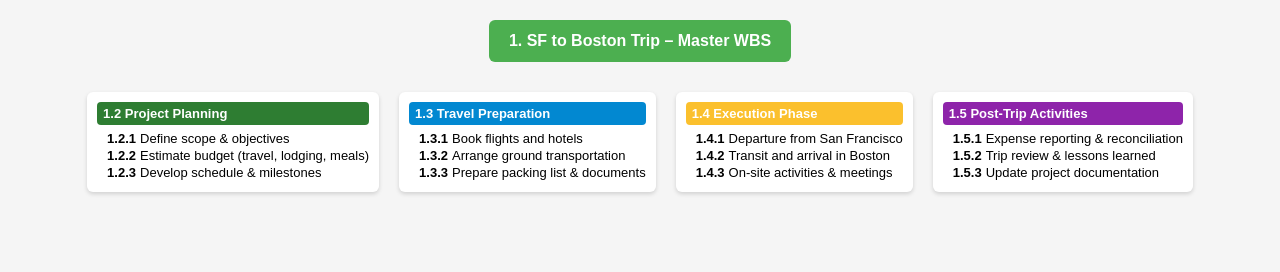
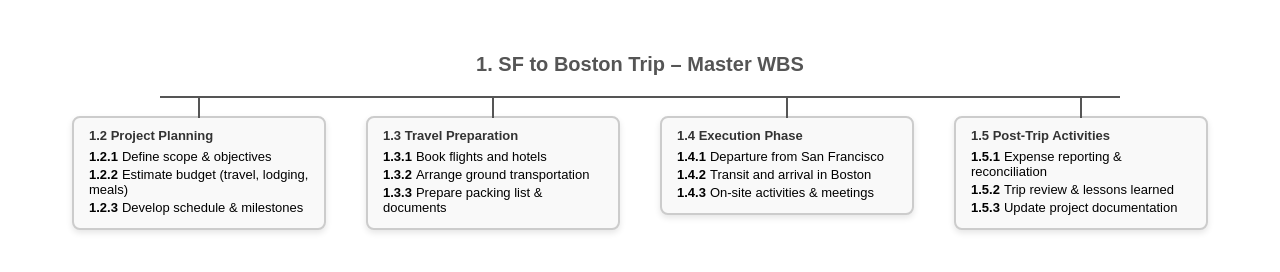
Before and after one commit to mwoytych/SF-to-Boston-WBS, a plain HTML site: page index.html in a window 1280 px wide. Drawn offline with Linux system fonts and the light colour scheme.

Commit message:
Revise title and enhance WBS styling
Updated the title and improved styling for the WBS layout.

```diff
--- a/index.html
+++ b/index.html
@@ -2,92 +2,108 @@
 <html lang="en">
 <head>
   <meta charset="UTF-8">
-  <title>SF to Boston WBS</title>
+  <title>SF to Boston Trip – Master WBS</title>
   <style>
     body {
       font-family: Arial, sans-serif;
-      background: #f5f5f5;
+      background: #fff;
       margin: 0;
-      padding: 20px;
+      padding: 40px;
       text-align: center;
     }
 
-    .wbs-container {
-      display: inline-block;
-      text-align: center;
+    h1 {
+      font-size: 20px;
+      font-weight: bold;
+      color: #555;
+      margin-bottom: 40px;
     }
 
-    .wbs-main {
-      background: #4caf50;
-      color: #fff;
-      padding: 12px 20px;
-      border-radius: 6px;
-      font-weight: bold;
-      margin-bottom: 30px;
-      display: inline-block;
-    }
-
-    .wbs-row {
+    .wbs-container {
+      position: relative;
       display: flex;
       justify-content: center;
-      flex-wrap: wrap;
-      gap: 20px;
+      align-items: flex-start;
+      flex-wrap: nowrap;
+      gap: 40px;
     }
 
     .wbs-box {
-      min-width: 180px;
-      background: #ffffff;
-      border-radius: 6px;
-      box-shadow: 0 2px 4px rgba(0,0,0,0.15);
-      padding: 10px;
+      width: 220px;
+      background: #f9f9f9;
+      border: 2px solid #ccc;
+      border-radius: 8px;
+      box-shadow: 0 3px 6px rgba(0,0,0,0.1);
+      padding: 10px 15px;
       text-align: left;
       font-size: 13px;
+      position: relative;
     }
 
     .wbs-title {
       font-weight: bold;
+      color: #333;
       margin-bottom: 6px;
-      padding: 4px 6px;
-      border-radius: 4px;
-      color: #fff;
     }
-
-    /* Color bands similar to the example */
-    .c-planning   { background: #2e7d32; }
-    .c-prep       { background: #0288d1; }
-    .c-execution  { background: #fbc02d; }
-    .c-post       { background: #8e24aa; }
 
     .wbs-list {
       list-style: none;
-      padding-left: 10px;
-      margin: 4px 0 0 0;
+      padding-left: 0;
+      margin: 0;
     }
 
     .wbs-list li {
-      margin: 2px 0;
+      margin: 3px 0;
     }
 
     .wbs-code {
       font-weight: bold;
       margin-right: 4px;
     }
+
+    /* Connecting lines */
+    .wbs-container::before {
+      content: "";
+      position: absolute;
+      top: -20px;
+      left: 10%;
+      width: 80%;
+      height: 2px;
+      background: #555;
+    }
+
+    .wbs-box::before {
+      content: "";
+      position: absolute;
+      top: -20px;
+      left: 50%;
+      width: 2px;
+      height: 20px;
+      background: #555;
+      transform: translateX(-50%);
+    }
+
+    @media print {
+      body {
+        margin: 0;
+        padding: 20px;
+      }
+      .wbs-container {
+        gap: 30px;
+      }
+      .wbs-box {
+        width: 200px;
+        font-size: 12px;
+      }
+    }
   </style>
 </head>
 <body>
+  <h1>1. SF to Boston Trip – Master WBS</h1>
+
   <div class="wbs-container">
-    <!-- Level 1: Master WBS -->
-    <div class="wbs-main">
-      1. SF to Boston Trip – Master WBS
-    </div>
-
-    <!-- Level 2 & 3: Branches -->
-    <div class="wbs-row">
-      <!-- 1.2 Project Planning -->
     <div class="wbs-box">
-        <div class="wbs-title c-planning">
-          1.2 Project Planning
-        </div>
+      <div class="wbs-title">1.2 Project Planning</div>
       <ul class="wbs-list">
         <li><span class="wbs-code">1.2.1</span>Define scope & objectives</li>
         <li><span class="wbs-code">1.2.2</span>Estimate budget (travel, lodging, meals)</li>
@@ -95,11 +111,8 @@
       </ul>
     </div>
 
-      <!-- 1.3 Travel Preparation -->
     <div class="wbs-box">
-        <div class="wbs-title c-prep">
-          1.3 Travel Preparation
-        </div>
+      <div class="wbs-title">1.3 Travel Preparation</div>
       <ul class="wbs-list">
         <li><span class="wbs-code">1.3.1</span>Book flights and hotels</li>
         <li><span class="wbs-code">1.3.2</span>Arrange ground transportation</li>
@@ -107,23 +120,17 @@
       </ul>
     </div>
 
-      <!-- 1.4 Execution Phase -->
     <div class="wbs-box">
-        <div class="wbs-title c-execution">
-          1.4 Execution Phase
-        </div>
+      <div class="wbs-title">1.4 Execution Phase</div>
       <ul class="wbs-list">
         <li><span class="wbs-code">1.4.1</span>Departure from San Francisco</li>
         <li><span class="wbs-code">1.4.2</span>Transit and arrival in Boston</li>
-          <li><span class="wbs-code">1.4.3</span>On‑site activities & meetings</li>
+        <li><span class="wbs-code">1.4.3</span>On-site activities & meetings</li>
       </ul>
     </div>
 
-      <!-- 1.5 Post‑Trip Activities -->
     <div class="wbs-box">
-        <div class="wbs-title c-post">
-          1.5 Post‑Trip Activities
-        </div>
+      <div class="wbs-title">1.5 Post-Trip Activities</div>
       <ul class="wbs-list">
         <li><span class="wbs-code">1.5.1</span>Expense reporting & reconciliation</li>
         <li><span class="wbs-code">1.5.2</span>Trip review & lessons learned</li>
@@ -131,6 +138,5 @@
       </ul>
     </div>
   </div>
-  </div>
 </body>
 </html>
```
Lines whose indentation alone changed are shown as unchanged.
